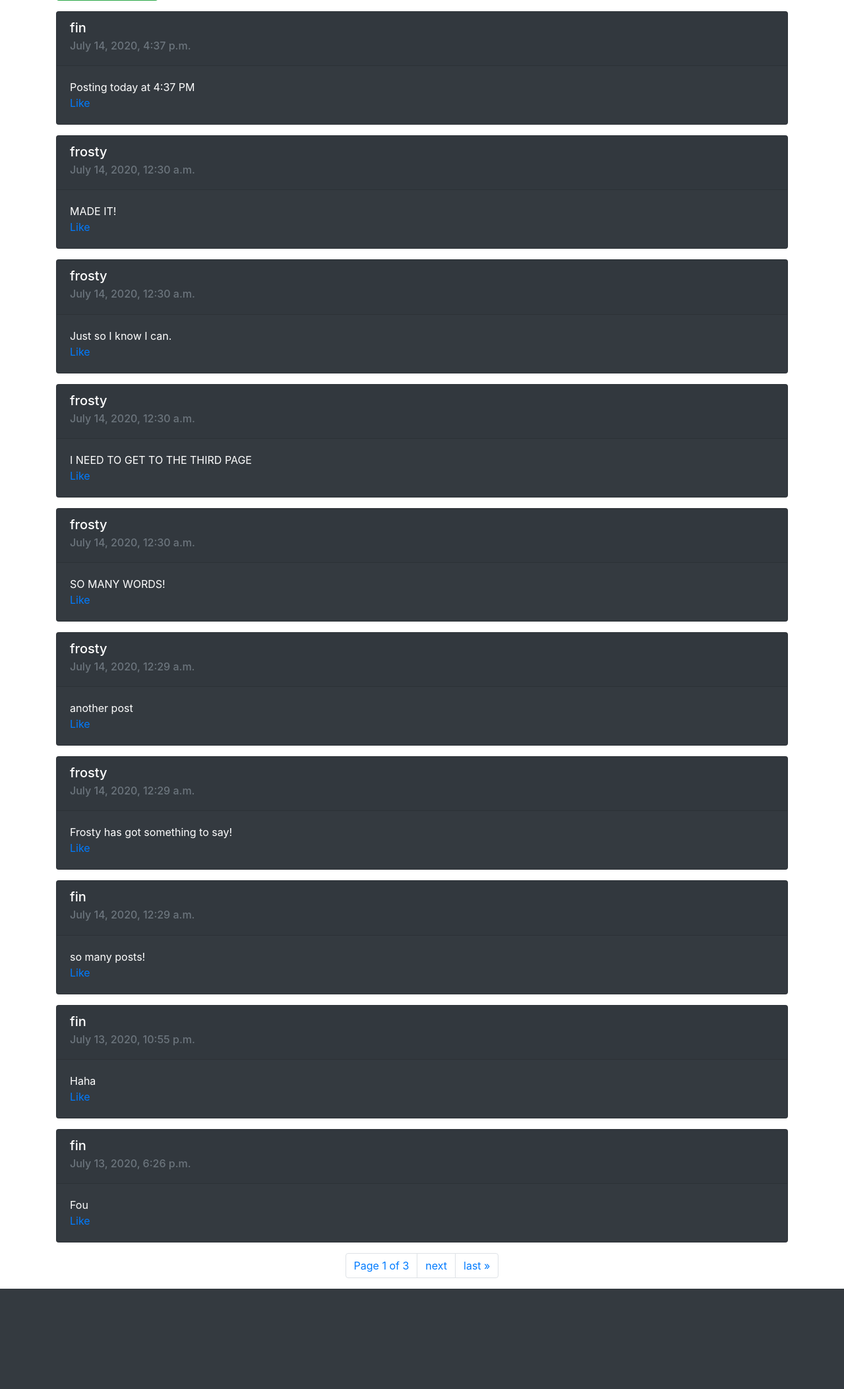
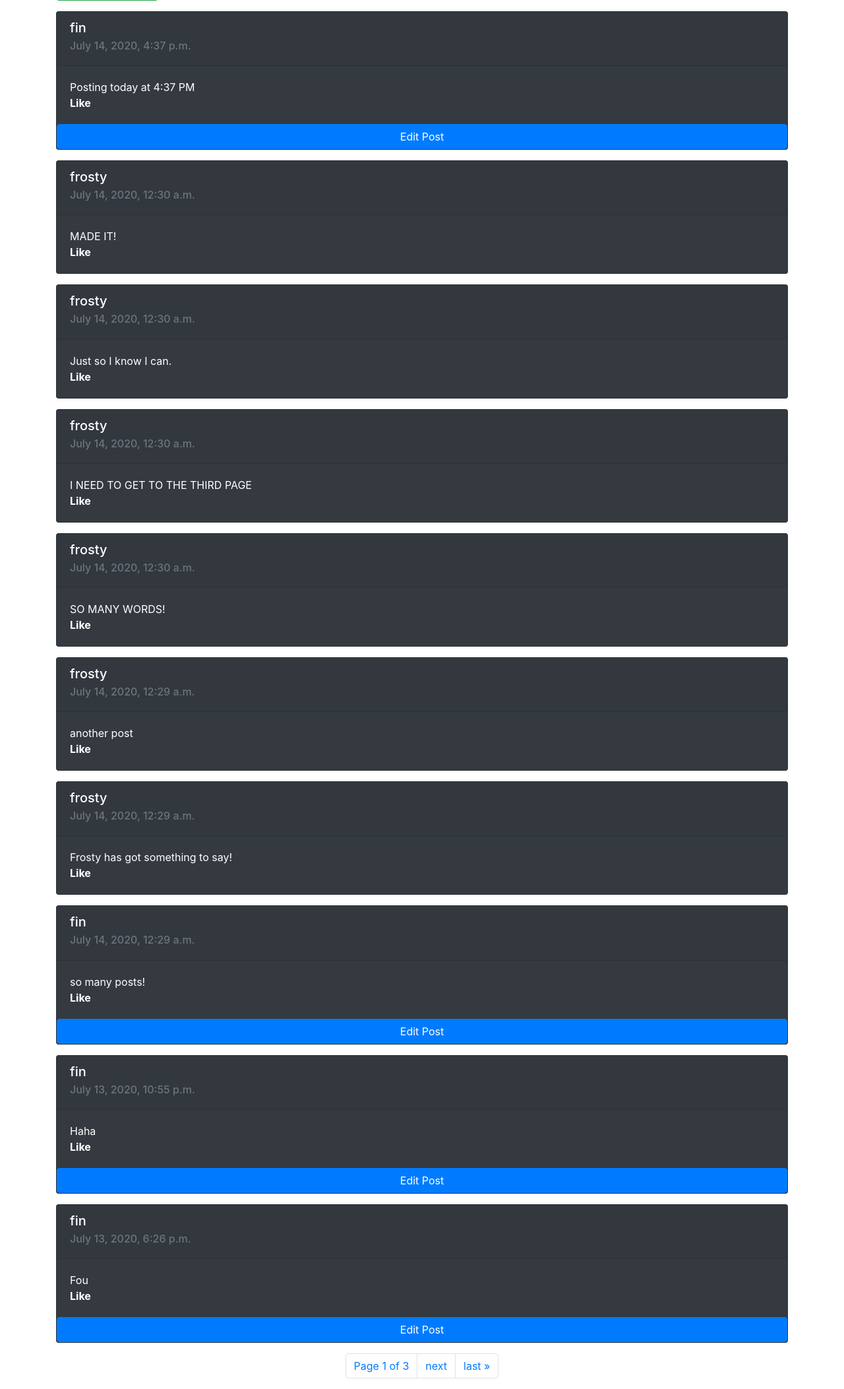
Before and after one commit to fross123/the-u-network, a Django app: page / in a window 1280 px wide. Shown: the part 235-2340 px from the top of the page at 66% size. Before the commit the page ends 2188 px from the top, so only its background shows below. Run offline with Django 3.2, Linux system fonts and the light colour scheme; a user stored in the database is signed in; data comes from the database, SQL or seed files in the repository; some libraries are stand-ins or nearby versions.

Commit message:
start for editpost

```diff
--- /dev/null
+++ b/network/static/network/edit.js
@@ -0,0 +1,7 @@
+
+document.addEventListener('click', event => {
+    const element = event.target;
+    if (element.class = 'edit') {
+        alert("You clicked the edit button!");
+    }
+});
--- a/network/templates/network/layout.html
+++ b/network/templates/network/layout.html
@@ -6,6 +6,7 @@
         <title>{% block title %}Social Network{% endblock %}</title>
         <link rel="stylesheet" href="https://stackpath.bootstrapcdn.com/bootstrap/4.4.1/css/bootstrap.min.css" integrity="sha384-Vkoo8x4CGsO3+Hhxv8T/Q5PaXtkKtu6ug5TOeNV6gBiFeWPGFN9MuhOf23Q9Ifjh" crossorigin="anonymous">
         <link href="{% static 'network/styles.css' %}" rel="stylesheet">
+        <script src="{% static 'network/edit.js' %}"></script>
     </head>
     <body>
 
--- a/network/templates/network/post.html
+++ b/network/templates/network/post.html
@@ -10,6 +10,9 @@
     <div class="card-body">
         {{ post.content }}
         <br />
-        <a href="#" class="card-link">Like</a>
+        <b href="#" class="card-link like" id="{{ post.id }}">Like</b>
     </div>
+    {% if post.user.id is user.id %}
+        <button type="button" class="btn btn-primary edit" id="{{ post.id }}">Edit Post</button>
+    {% endif %}
 </div>
```
